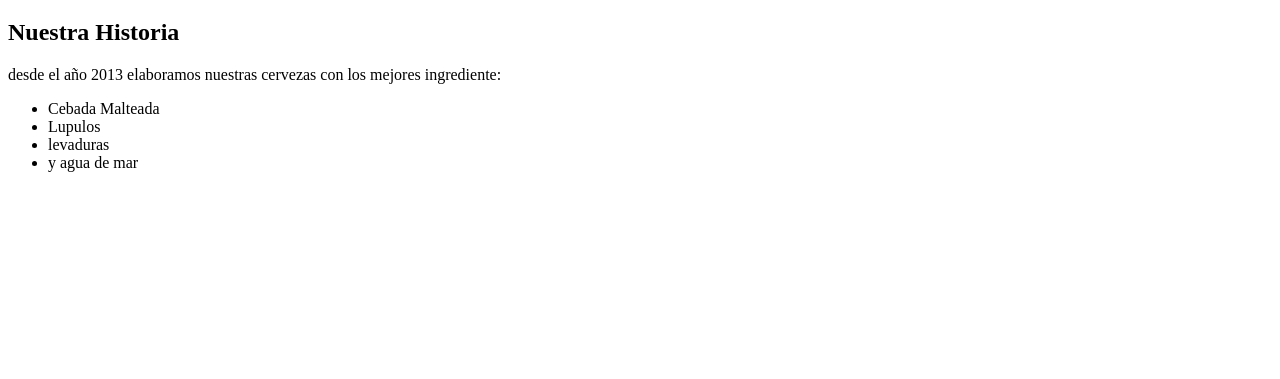
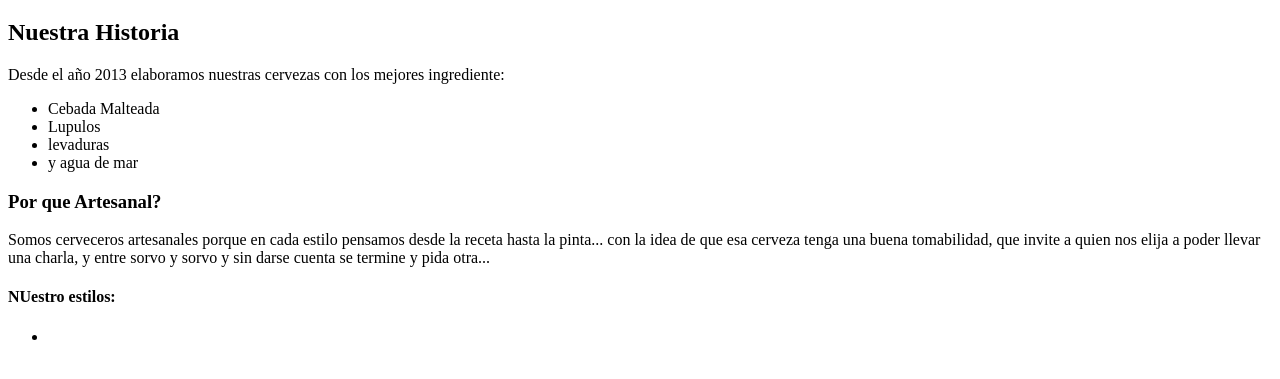
Before and after one commit to Guanacocerveceriartesanal/guanacoweb, a plain HTML site: page index.html in a window 1280 px wide. Shown: the part 61-440 px from the top of the page. Drawn offline with Linux system fonts and the light colour scheme.

Commit message:
cambios de german

```diff
--- a/index.html
+++ b/index.html
@@ -6,12 +6,20 @@
 <body>
 	<h1>Guanaco Cervecería Artesanal</h1>
 	<h2>Nuestra Historia</h2>
-	<p>desde el año 2013 elaboramos nuestras cervezas con los mejores ingrediente:</p>
+	<p>Desde el año 2013 elaboramos nuestras cervezas con los mejores ingrediente:</p>
 	<ul>
 		<li>Cebada Malteada</li>
 		<li>Lupulos</li>
 		<li>levaduras</li>
 		<li>y agua de mar</li>
 	</ul>
+	<h3>Por que Artesanal?</h3>
+	<p>Somos cerveceros artesanales porque en cada estilo pensamos desde la receta hasta la pinta... con la idea de que esa cerveza tenga una buena tomabilidad, que invite a quien nos elija a poder llevar una charla, y entre sorvo y sorvo y sin darse cuenta se termine y pida otra...</p>
+	<h4>NUestro estilos:</h4>
+	<ul>
+		<li></li>
+	</ul>
+
+
 </body>
 </html>
```
